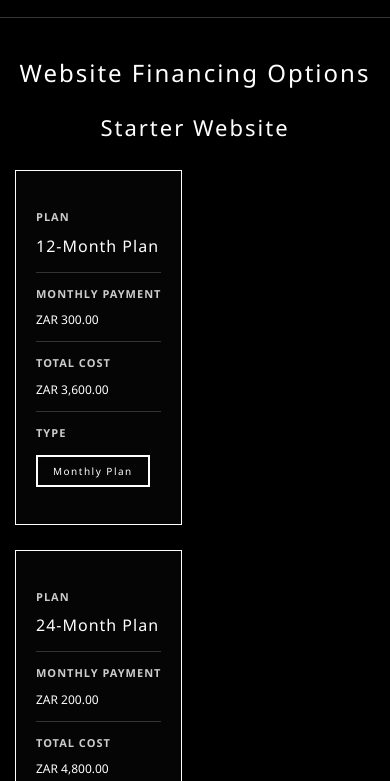
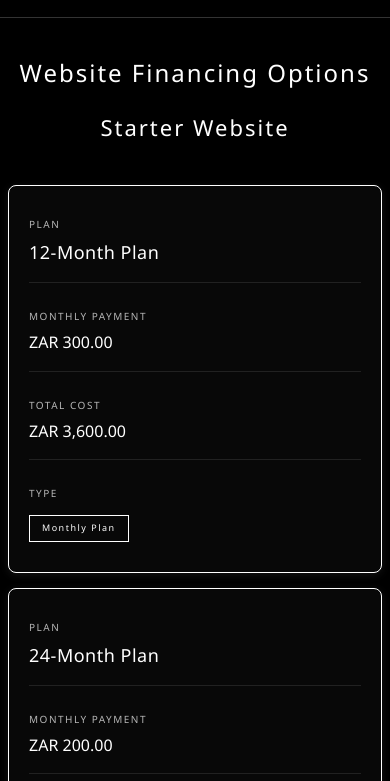
Before and after one commit to BennoKuhn424/nova-weave, a plain HTML site: page services.html in a window 390 px wide. Shown: the part 63-844 px from the top of the page. Drawn offline with Linux system fonts and the light colour scheme.

Commit message:
Update styles.css

```diff
--- a/styles.css
+++ b/styles.css
@@ -703,6 +703,14 @@ html {
     margin-bottom: 80px;
 }
 
+.pricing-category h2 {
+    margin-bottom: 40px;
+}
+
+.pricing-category p {
+    margin-top: 30px;
+}
+
 .category-title {
     font-size: 36px;
     font-weight: 300;
@@ -1137,22 +1145,43 @@ html {
         line-height: 1.7;
     }
 
+    /* FIXED MOBILE PRICING TABLES */
     .pricing-table {
-        font-size: 12px;
+        font-size: 14px;
         display: block;
-        overflow-x: auto;
+        width: 100%;
+        margin-bottom: 0;
     }
 
     .pricing-table thead {
         display: none;
     }
 
+    .pricing-table tbody {
+        display: block;
+        width: 100%;
+    }
+
     .pricing-table tbody tr {
         display: block;
-        margin-bottom: 25px;
+        margin-bottom: 20px;
         border: 1px solid var(--white);
-        padding: 25px 20px;
-        background-color: rgba(255, 255, 255, 0.02);
+        padding: 25px;
+        background-color: rgba(255, 255, 255, 0.03);
+        width: 100%;
+        border-radius: 8px;
+        box-shadow: 0 2px 10px rgba(255, 255, 255, 0.1);
+        transition: all 0.3s ease;
+    }
+
+    .pricing-table tbody tr:hover {
+        background-color: rgba(255, 255, 255, 0.08);
+        transform: translateY(-2px);
+        box-shadow: 0 4px 15px rgba(255, 255, 255, 0.2);
+    }
+
+    .pricing-table tbody tr:last-child {
+        margin-bottom: 0;
     }
 
     .pricing-table td {
@@ -1160,33 +1189,47 @@ html {
         padding: 12px 0;
         border: none;
         text-align: left;
+        width: 100%;
     }
 
     .pricing-table td:not(:last-child) {
-        border-bottom: 1px solid var(--gray);
+        border-bottom: 1px solid rgba(255, 255, 255, 0.1);
+        padding-bottom: 15px;
+        margin-bottom: 15px;
     }
 
     .pricing-table td::before {
         content: attr(data-label);
-        font-weight: bold;
+        font-weight: 500;
         display: block;
-        color: var(--light-gray);
+        color: var(--white);
         font-size: 11px;
         text-transform: uppercase;
-        letter-spacing: 1px;
+        letter-spacing: 1.5px;
         margin-bottom: 8px;
+        opacity: 0.7;
     }
 
     .plan-name {
+        font-size: 20px;
+        margin-top: 0;
+        font-weight: 400;
+        letter-spacing: 0.5px;
+    }
+
+    .plan-tag {
+        margin-top: 8px;
+        font-size: 10px;
+        padding: 6px 14px;
+        border: 1px solid var(--white);
+        display: inline-block;
+    }
+
+    .pricing-table tbody tr td:nth-child(2),
+    .pricing-table tbody tr td:nth-child(3) {
         font-size: 18px;
-        margin-top: 5px;
-    }
-
-    .plan-tag {
-        margin-top: 5px;
-        font-size: 10px;
-        padding: 6px 15px;
-        border: 2px solid var(--white);
+        font-weight: 500;
+        color: var(--white);
     }
 
     .category-title {
@@ -1197,6 +1240,16 @@ html {
 
     .pricing-category {
         margin-bottom: 60px;
+    }
+
+    .pricing-category p {
+        padding: 0 15px;
+        font-size: 14px;
+    }
+
+    /* Special container padding for pricing section */
+    .pricing-section .container {
+        padding: 0 12px;
     }
 
     .about-content h1 {
@@ -1362,11 +1415,15 @@ html {
     .section-title {
         font-size: 24px;
         margin-bottom: 12px;
+        padding-left: 10px;
+        padding-right: 10px;
     }
 
     .section-subtitle {
         font-size: 15px;
         margin-bottom: 35px;
+        padding-left: 10px;
+        padding-right: 10px;
     }
 
     .btn {
@@ -1482,11 +1539,50 @@ html {
     }
 
     .pricing-category {
-        margin-bottom: 50px;
+        margin-bottom: 40px;
+    }
+
+    .pricing-category p {
+        padding: 0 10px;
+        margin-top: 20px;
+        font-size: 13px;
+        line-height: 1.6;
+    }
+
+    /* ENHANCED MOBILE PRICING FOR SMALL SCREENS */
+    .pricing-table tbody tr {
+        padding: 20px;
+        margin-bottom: 15px;
+        box-shadow: 0 2px 8px rgba(255, 255, 255, 0.08);
+    }
+
+    .pricing-table td {
+        padding: 10px 0;
+        width: 100%;
+    }
+
+    .pricing-table td::before {
+        font-size: 10px;
+        margin-bottom: 6px;
+    }
+
+    .pricing-table tbody tr td:nth-child(2),
+    .pricing-table tbody tr td:nth-child(3) {
+        font-size: 16px;
     }
 
     .plan-name {
-        font-size: 16px;
+        font-size: 18px;
+    }
+
+    .plan-tag {
+        font-size: 9px;
+        padding: 5px 12px;
+    }
+
+    /* Even tighter container padding for small screens */
+    .pricing-section .container {
+        padding: 0 8px;
     }
 
     .about-content h1,
```
